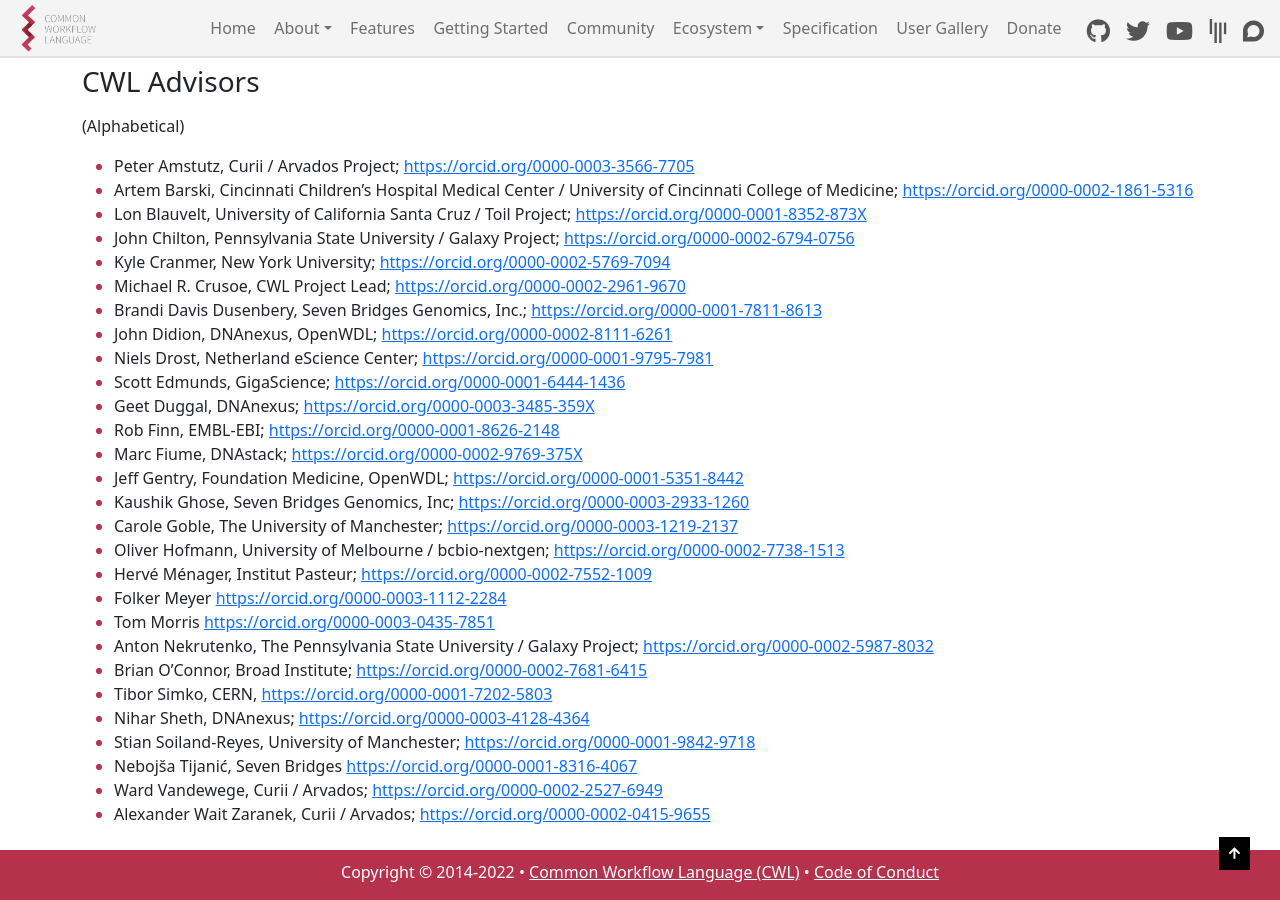
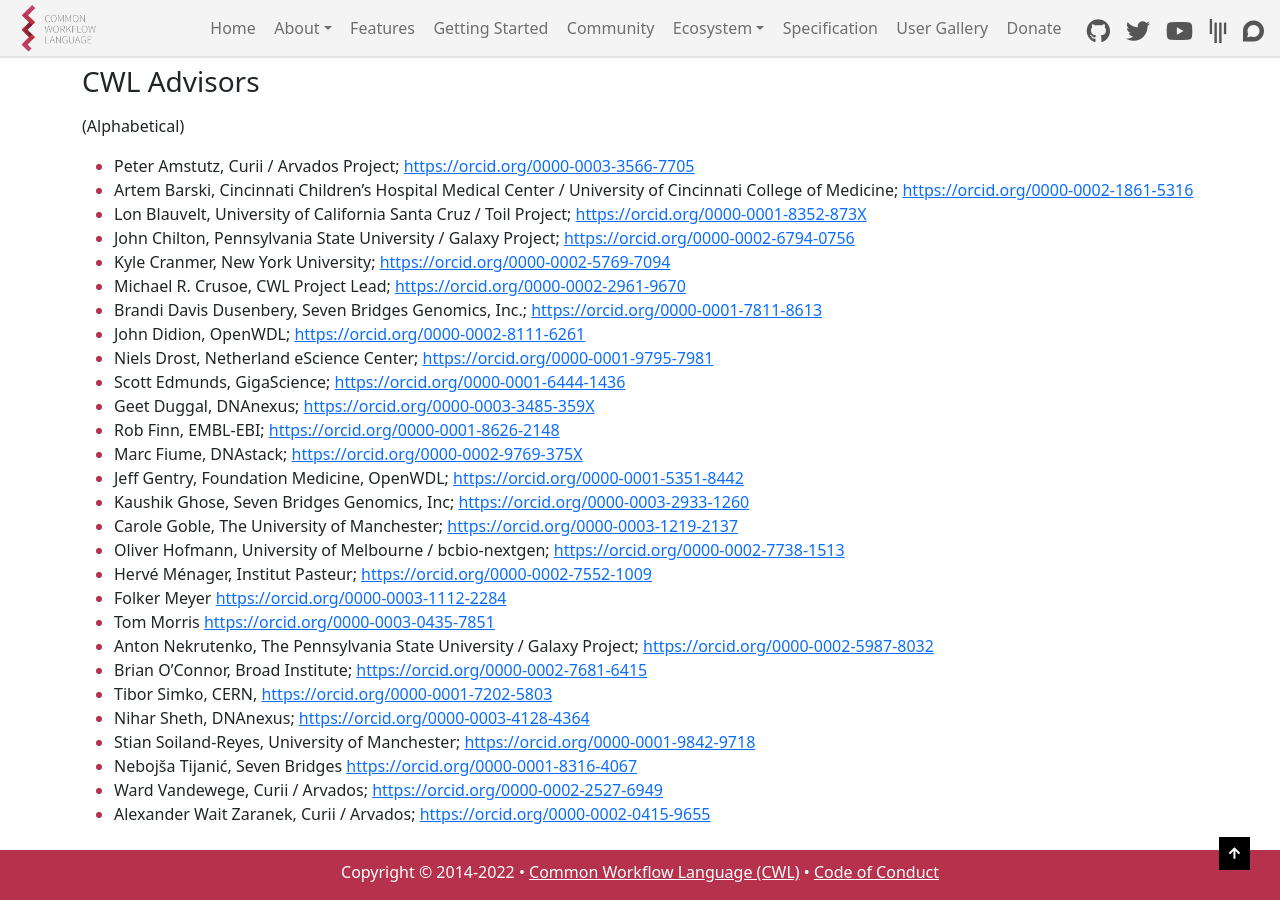
Before and after one commit to common-workflow-language/cwl-website, a Jekyll site: the page built from content/contributors.md, in a window 1280 px wide and 900 px high, scrolled down 1517 px. Built offline with Jekyll 4.4.1, drawn with Linux system fonts in a browser that asks for light colours.

Commit message:
Update content/contributors.md
Co-authored-by: Michael R. Crusoe <1330696+mr-c@users.noreply.github.com>

```diff
--- a/content/contributors.md
+++ b/content/contributors.md
@@ -77,7 +77,7 @@
 *   Kyle Cranmer, New York University; <https://orcid.org/0000-0002-5769-7094>
 *   Michael R. Crusoe, CWL Project Lead; <https://orcid.org/0000-0002-2961-9670>
 *   Brandi Davis Dusenbery, Seven Bridges Genomics, Inc.; <https://orcid.org/0000-0001-7811-8613>
-*   John Didion, DNAnexus, OpenWDL; <https://orcid.org/0000-0002-8111-6261>
+*   John Didion, OpenWDL; <https://orcid.org/0000-0002-8111-6261>
 *   Niels Drost, Netherland eScience Center; <https://orcid.org/0000-0001-9795-7981>
 *   Scott Edmunds, GigaScience; <https://orcid.org/0000-0001-6444-1436>
 *   Geet Duggal, DNAnexus; <https://orcid.org/0000-0003-3485-359X>
```
